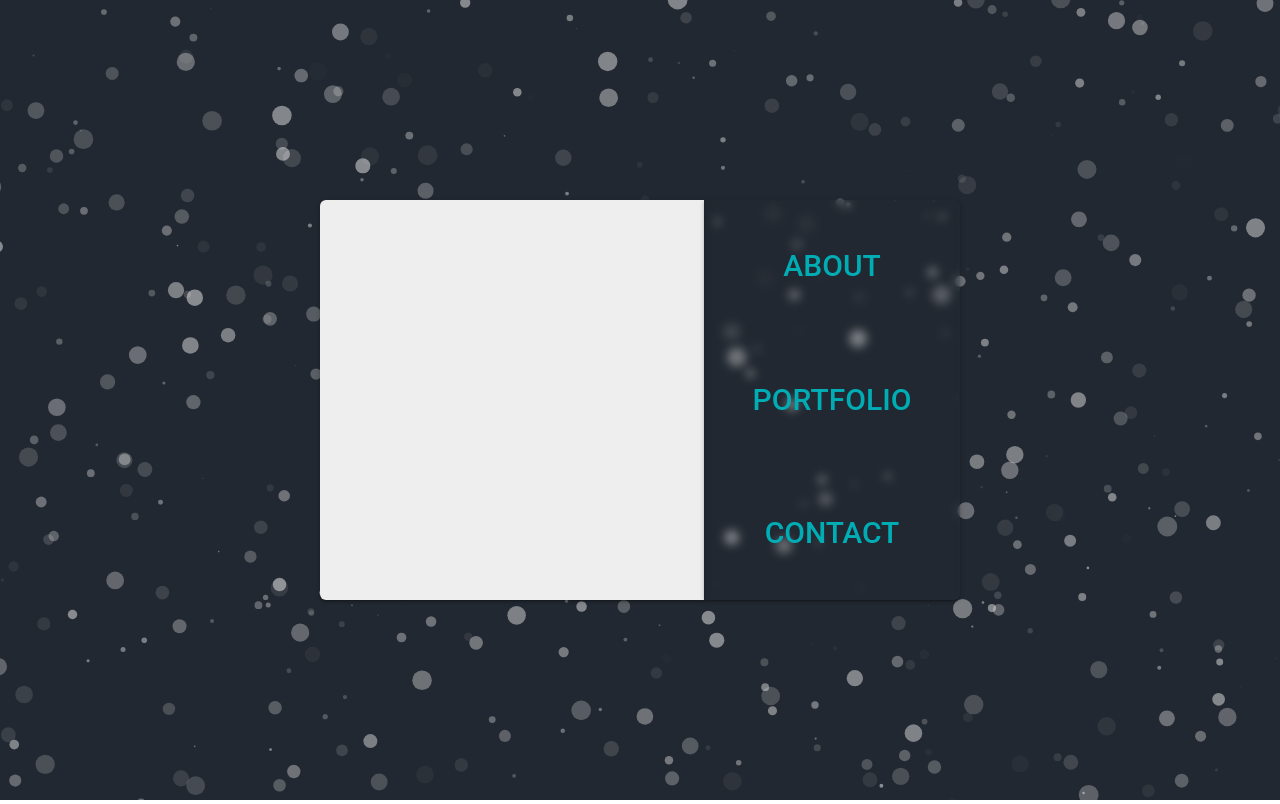
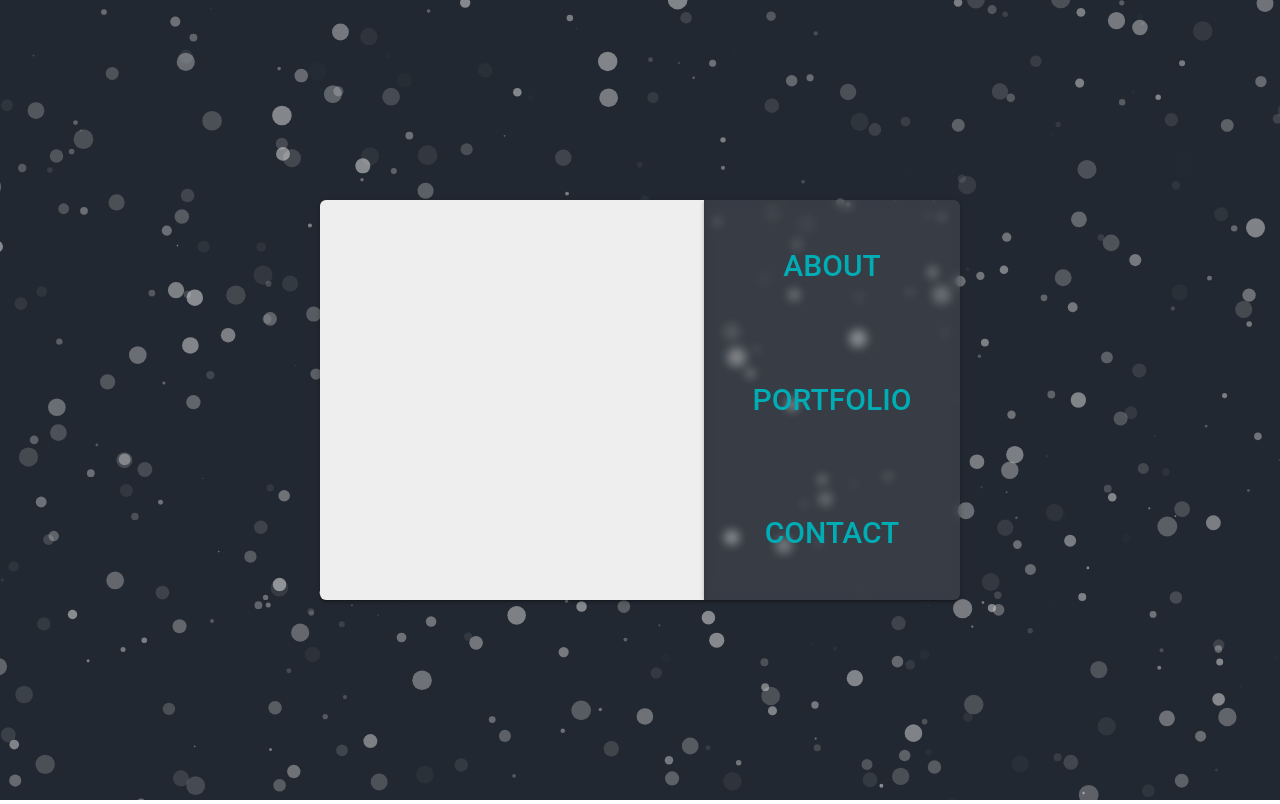
Before and after one commit to J-Byron/PersonalSite, a React (Create React App) app: page / in a window 1280 px wide. Built offline with nearby package versions, Linux system fonts and the light colour scheme.

Commit message:
Fails to change nav bar to frosted glass, instead is now white with low opacity

```diff
--- a/src/components/HomePage/HomePage.jsx
+++ b/src/components/HomePage/HomePage.jsx
@@ -27,7 +27,7 @@ const styles = theme => ({
         height: 400,
         width: '20vw',
         borderRadius: '0px 6px 6px 0px',
-        background: 'none',
+        backgroundColor: 'rgba(238,238,238,.1)',
         backdropFilter: 'blur(5px)',
     },
     button: {
```
